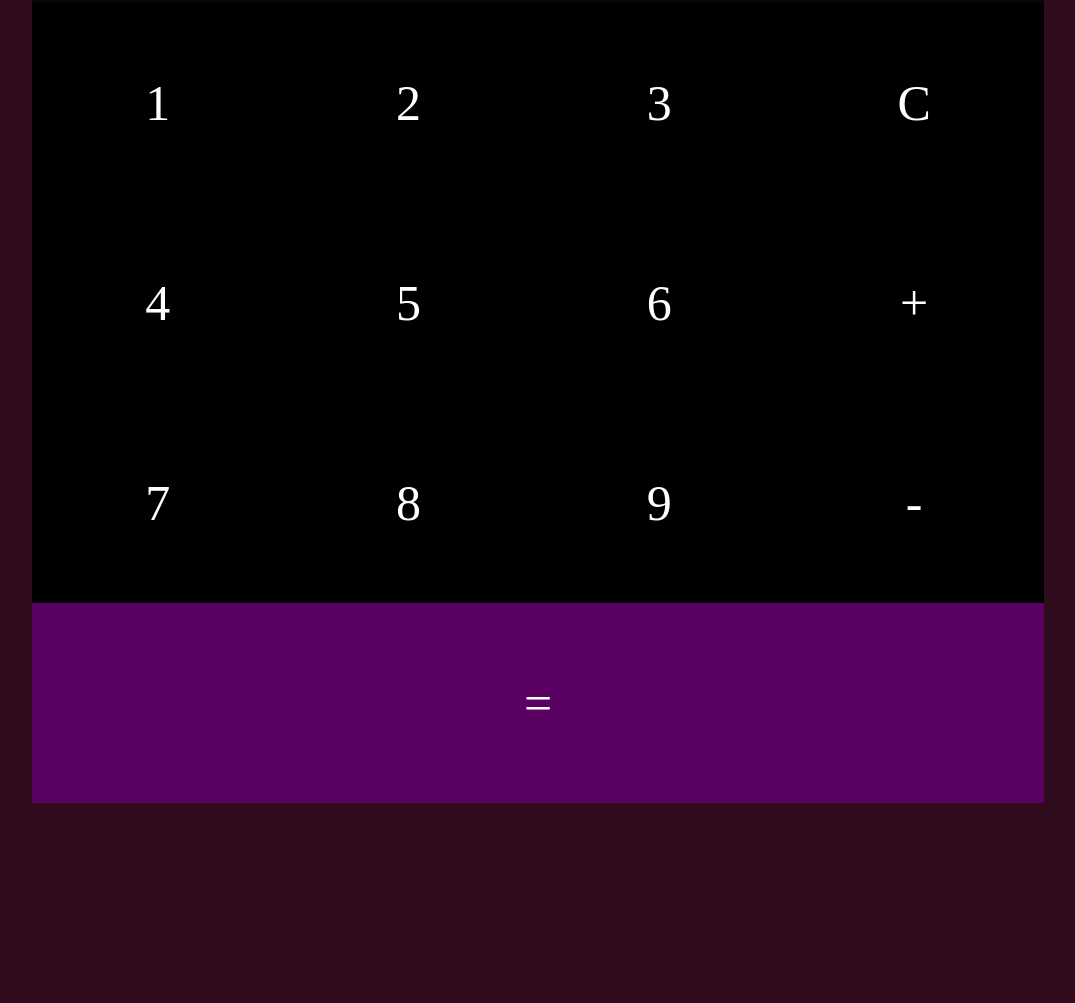
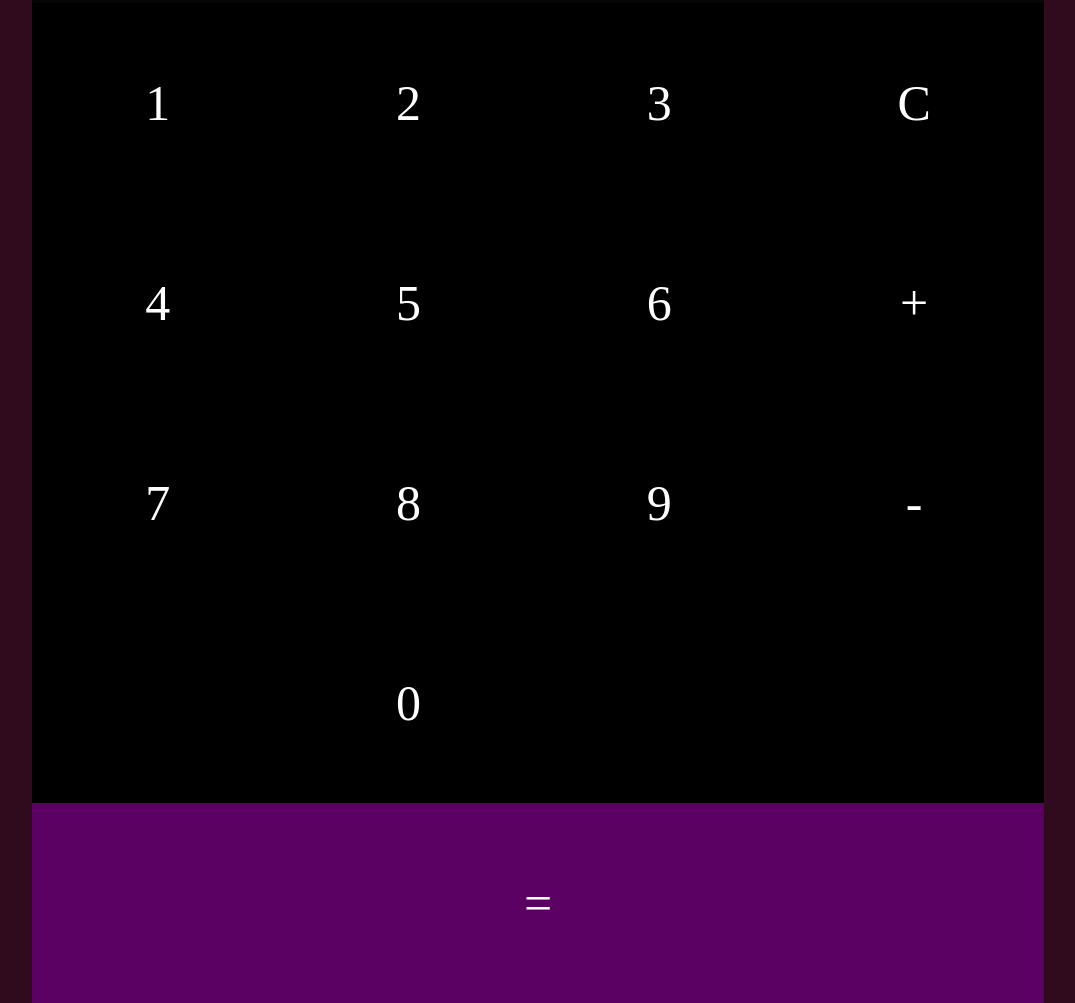
Before and after one commit to martincabana/Practico2calculadora, a plain HTML site: page index.html in a window 1280 px wide. Shown: the part 205-1208 px from the top of the page, without its empty margins (102-1177 px from the left). Before the commit the page ends 1016 px from the top, so only its background shows below. Drawn offline with Linux system fonts and the light colour scheme.

Commit message:
agregamos la tecla 0 y terminamos la calculadora

```diff
--- a/index.html
+++ b/index.html
@@ -14,6 +14,7 @@
         <div id="pantalla">
 
         </div>
+
         <div class="tecla">1</div>
         <div class="tecla">2</div>
         <div class="tecla">3</div>
@@ -26,6 +27,7 @@
         <div class="tecla">8</div>
         <div class="tecla">9</div>
         <div class="operacion">-</div>
+        <div class="tecla" style="grid-column: 2 / 3;">0</div>
         <div id="igual">=</div>
 
 
```
